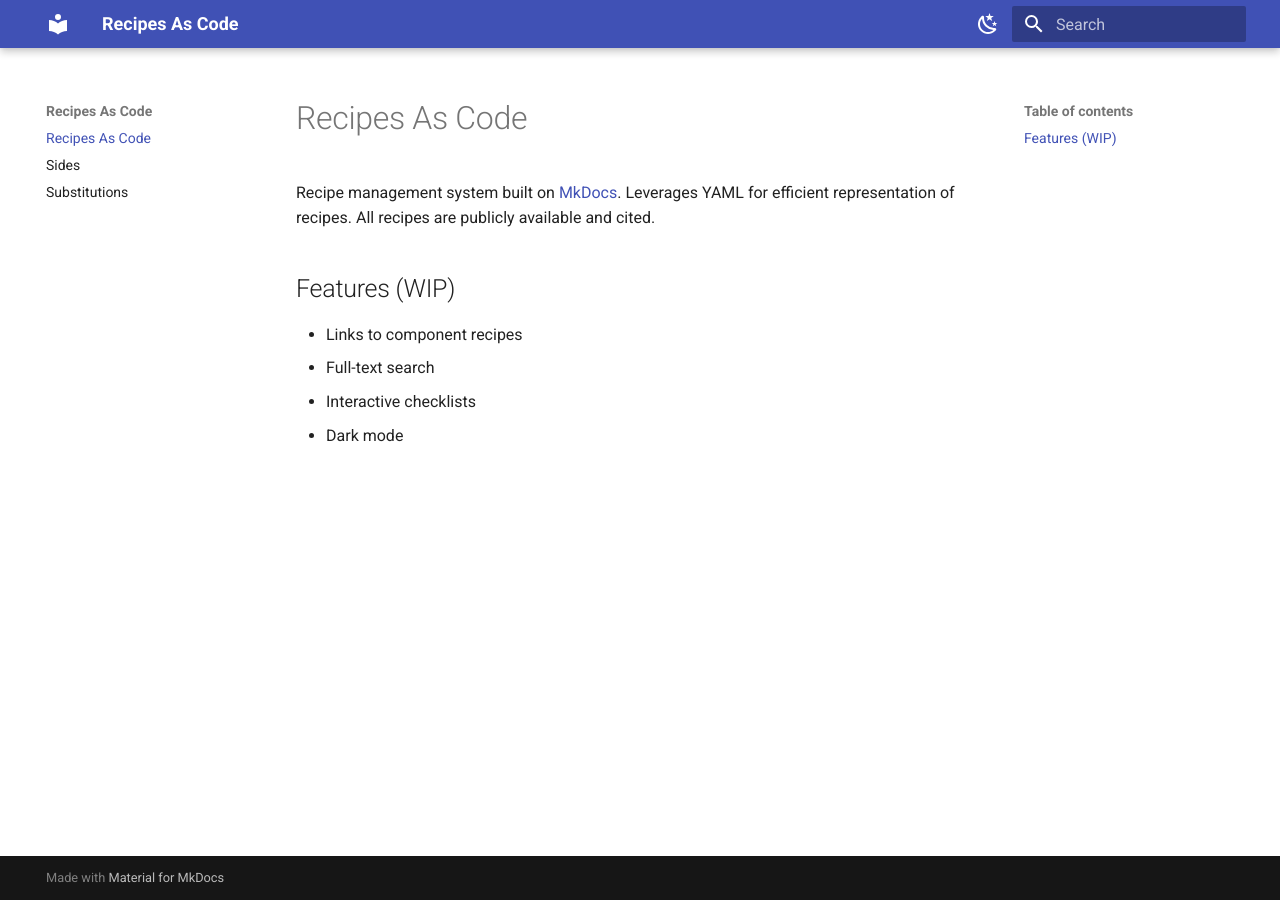
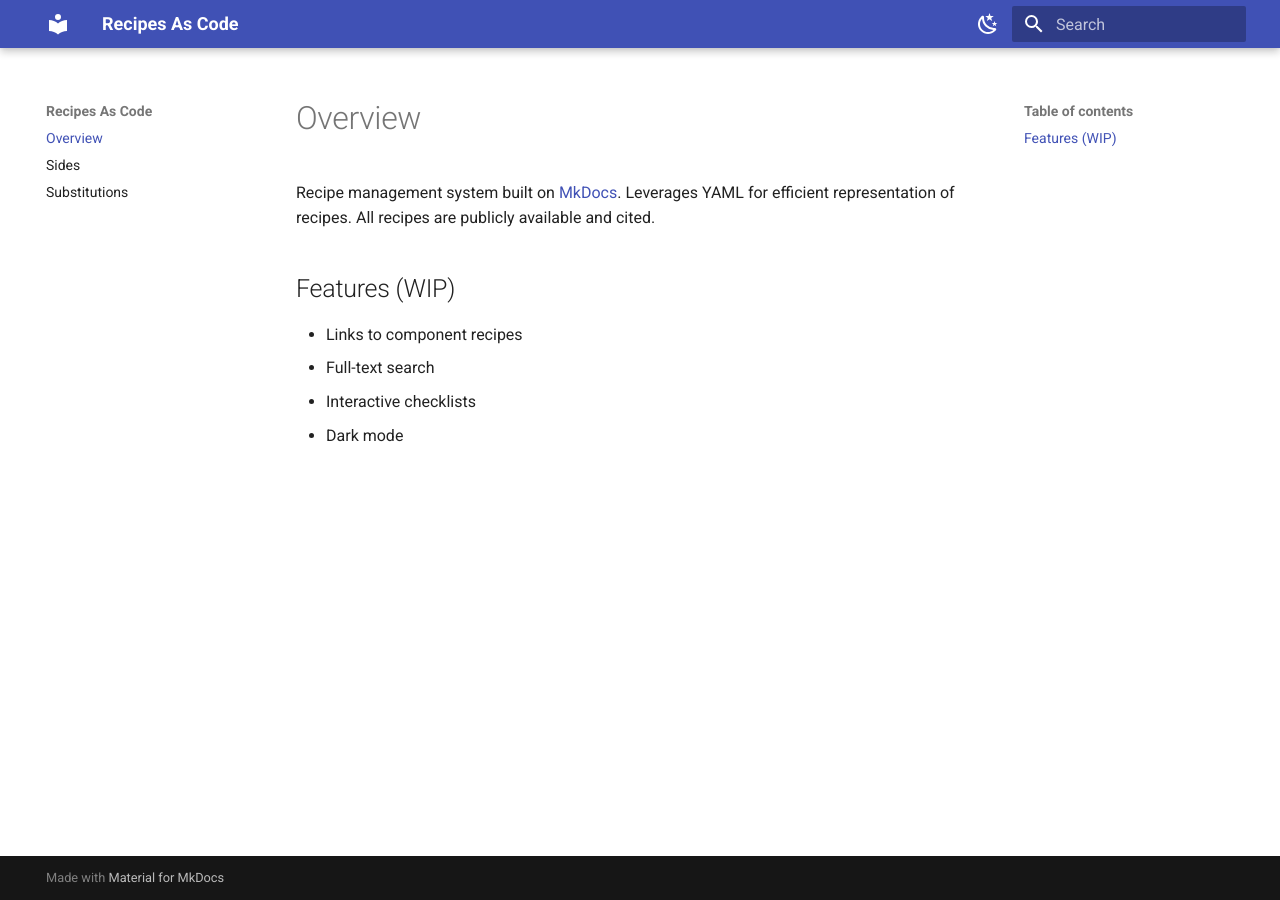
Before and after one commit to wburklund/recipes-as-code, an MkDocs documentation site: the page built from docs/index.md, in a window 1280 px wide. Built offline with MkDocs 1.6.1 and Material for MkDocs 9.7.7, drawn with Linux system fonts in a browser that asks for light colours.

Commit message:
docs: Renamed landing page to "Overview"
Before, the landing page would show up as "Recipes As Code" under navigation, which isn't very helpful.

```diff
--- a/docs/index.md
+++ b/docs/index.md
@@ -1,4 +1,4 @@
-# Recipes As Code
+# Overview
 
 Recipe management system built on [MkDocs](https://www.mkdocs.org/).
 Leverages YAML for efficient representation of recipes.
```
